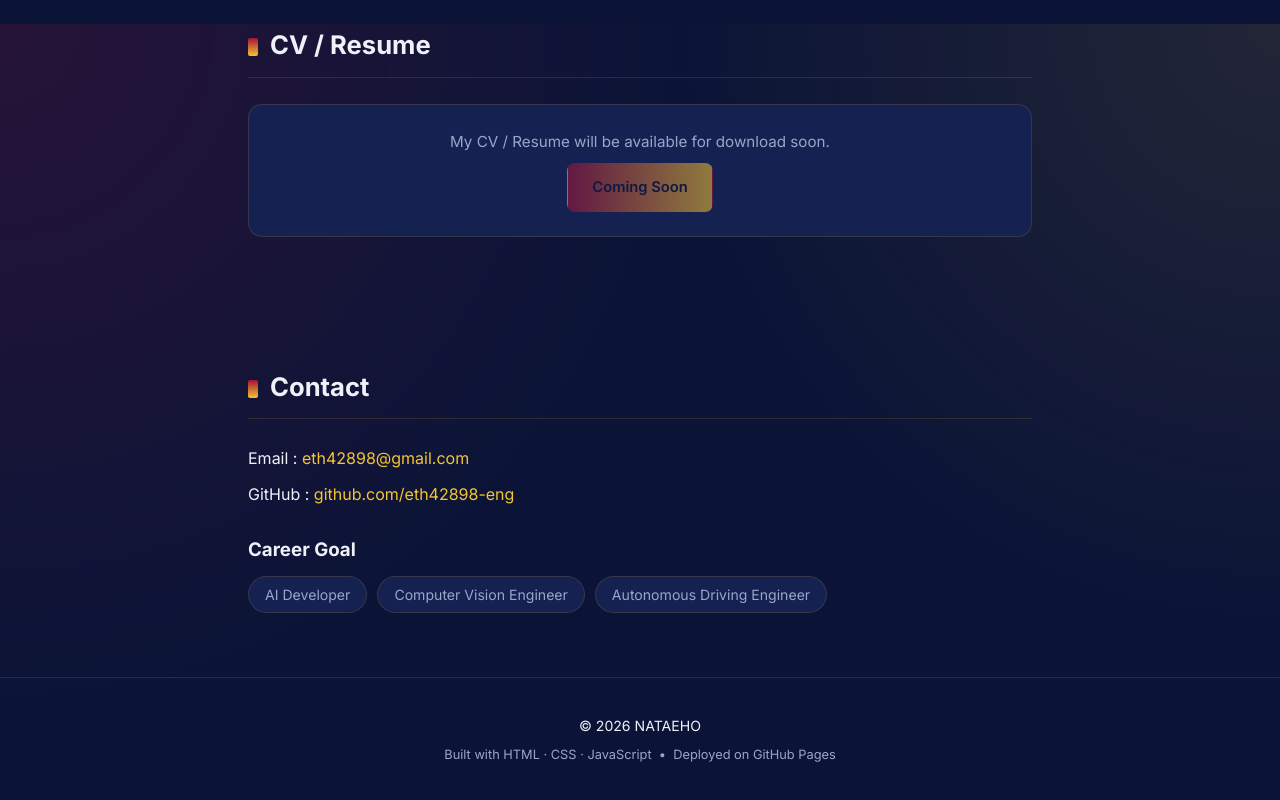
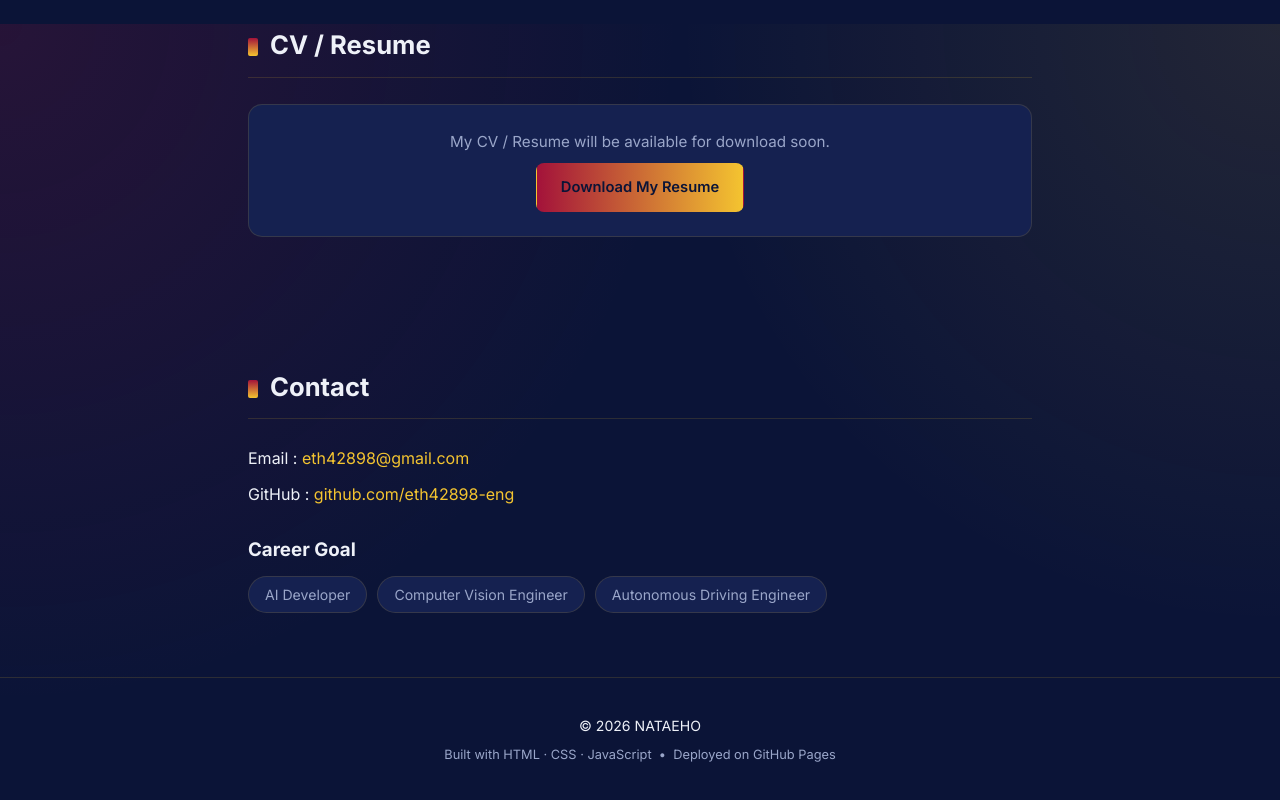
Before and after one commit to eth42898-eng/nataeho.github.io, a plain HTML site: page index.html in a window 1280 px wide. Shown: the part 3176-3976 px from the top of the page. Drawn offline with Linux system fonts and the light colour scheme.

Commit message:
Update resume link to allow downloads

```diff
--- a/index.html
+++ b/index.html
@@ -132,7 +132,8 @@
     <h2 class="section-title">CV / Resume</h2>
     <div class="card reveal center">
       <p class="muted">My CV / Resume will be available for download soon.</p>
-      <a href="#" class="btn btn-primary disabled">Coming Soon</a>
+      <a href="resume.pdf" download class="btn btn-primary">Download My Resume</a>
+
     </div>
   </section>
 
```
